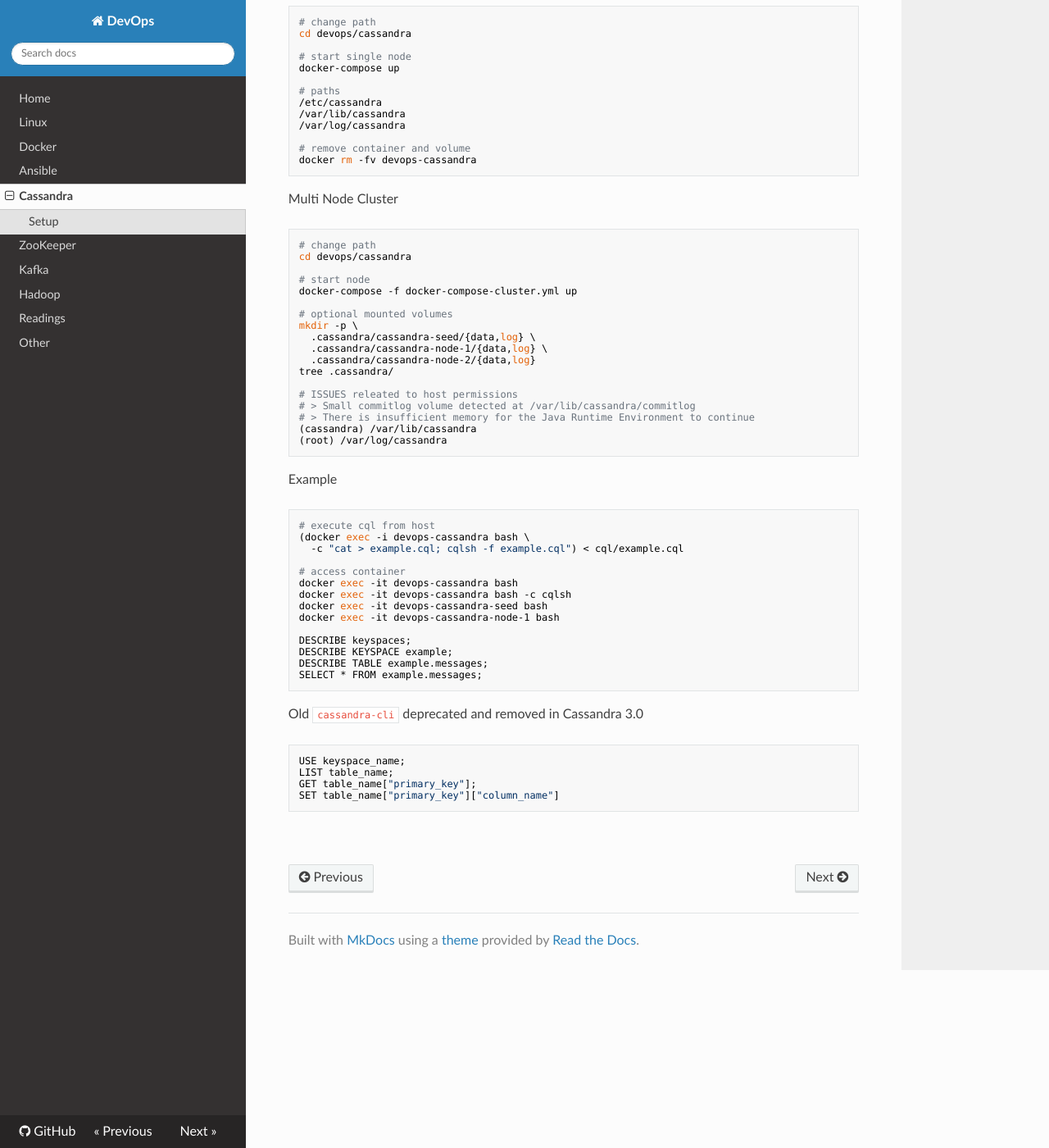
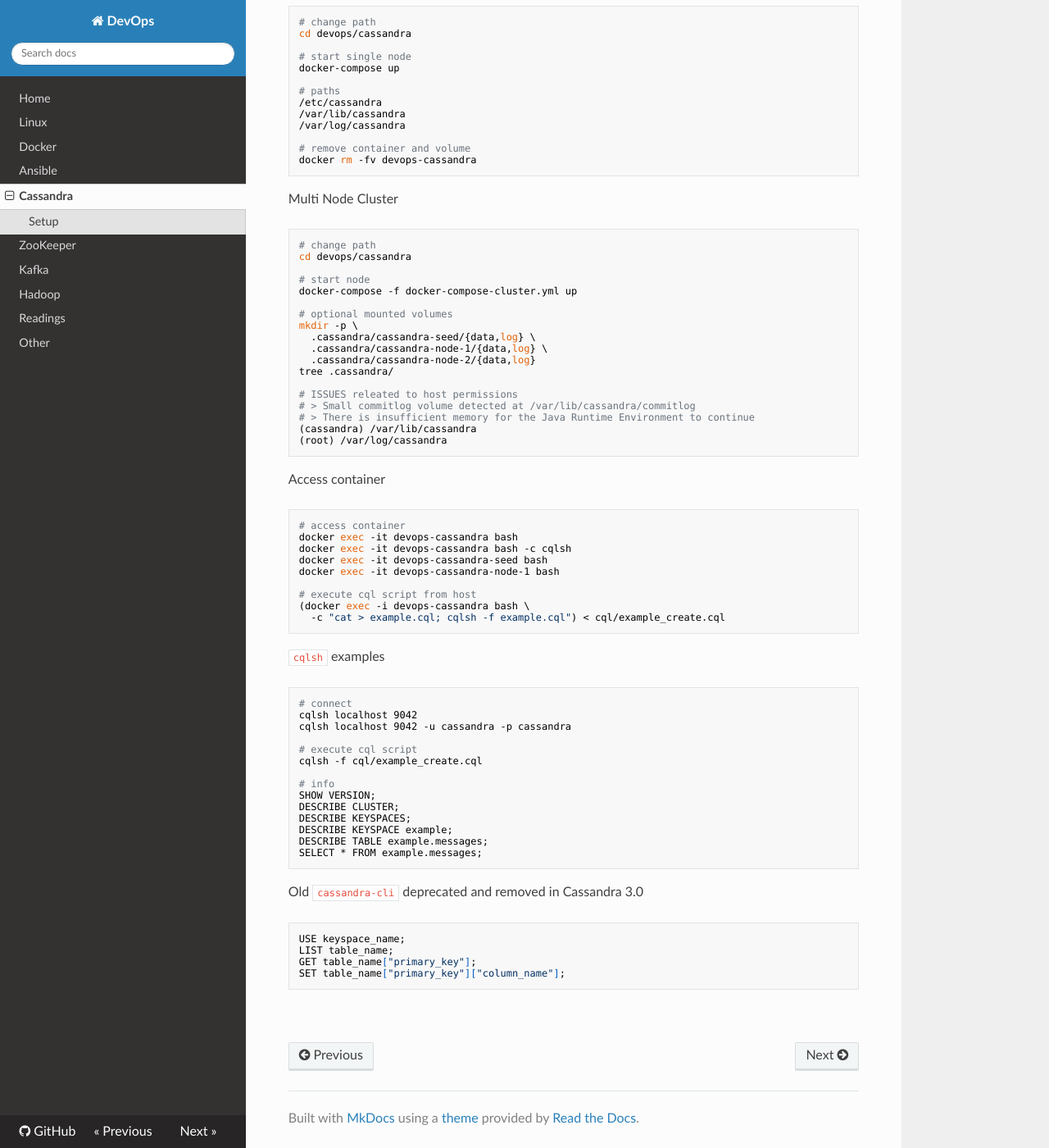
Before and after one commit to niqdev/devops, an MkDocs documentation site: the page built from docs/cassandra.md, in a window 1280 px wide and 1400 px high, scrolled down 569 px. Shown: the whole window at 82% size. Built offline with MkDocs 1.6.1, drawn with Linux system fonts in a browser that asks for light colours; nearby versions of some CDN libraries; old or Windows-style settings are respelled for this version of MkDocs.

Commit message:
doc: update cassandra

````diff
--- a/docs/cassandra.md
+++ b/docs/cassandra.md
@@ -55,19 +55,33 @@ tree .cassandra/
 (root) /var/log/cassandra
 ```
 
-Example
+Access container
 ```bash
-# execute cql from host
-(docker exec -i devops-cassandra bash \
-  -c "cat > example.cql; cqlsh -f example.cql") < cql/example.cql
-
 # access container
 docker exec -it devops-cassandra bash
 docker exec -it devops-cassandra bash -c cqlsh
 docker exec -it devops-cassandra-seed bash
 docker exec -it devops-cassandra-node-1 bash
 
-DESCRIBE keyspaces;
+# execute cql script from host
+(docker exec -i devops-cassandra bash \
+  -c "cat > example.cql; cqlsh -f example.cql") < cql/example_create.cql
+```
+
+`cqlsh` examples
+
+```bash
+# connect
+cqlsh localhost 9042
+cqlsh localhost 9042 -u cassandra -p cassandra
+
+# execute cql script
+cqlsh -f cql/example_create.cql
+
+# info
+SHOW VERSION;
+DESCRIBE CLUSTER;
+DESCRIBE KEYSPACES;
 DESCRIBE KEYSPACE example;
 DESCRIBE TABLE example.messages;
 SELECT * FROM example.messages;
@@ -75,11 +89,11 @@ SELECT * FROM example.messages;
 
 Old `cassandra-cli` deprecated and removed in Cassandra 3.0
 
-```bash
+```
 USE keyspace_name;
 LIST table_name;
 GET table_name["primary_key"];
-SET table_name["primary_key"]["column_name"]
+SET table_name["primary_key"]["column_name"];
 ```
 
 <br>
````
Also changed, not shown: 3 other files.
